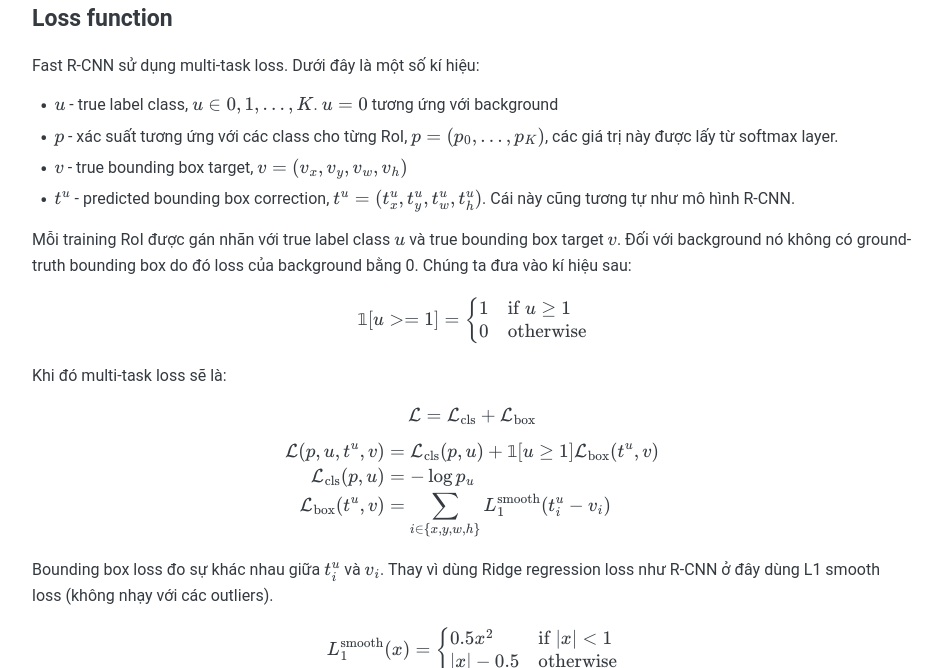
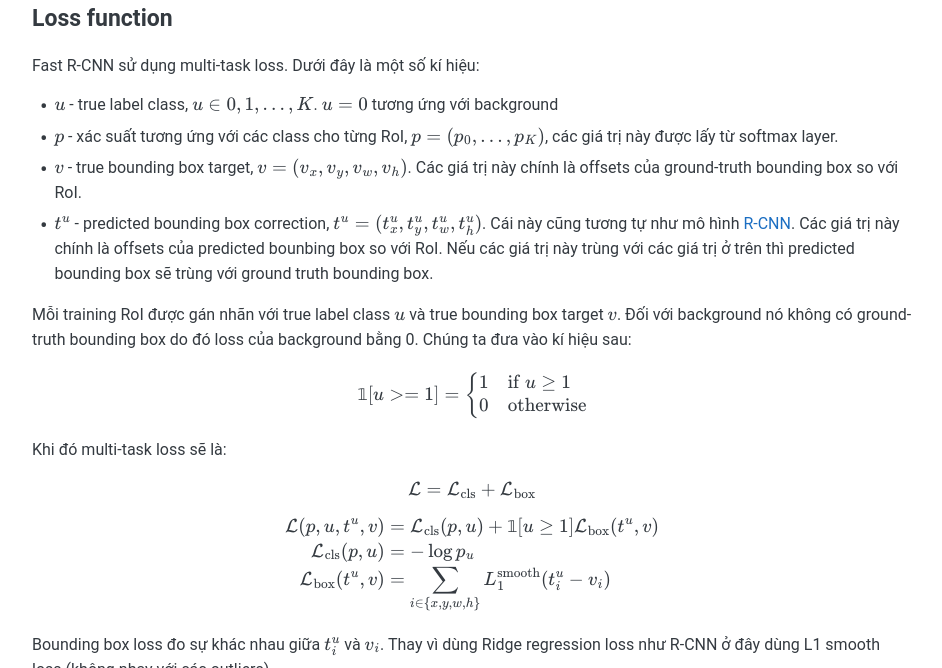
Before and after one commit to huytranvan2010/huytranvan2010.github.io, a Jekyll site: the page built from _posts/2021-07-20-Fast-R-CNN-Understanding.md, in a window 1280 px wide and 900 px high, scrolled down 4602 px, cut to the strip 102-770 px from the top of the window. Shown: the whole strip, without its empty margins (168-1110 px from the left). Built offline with Jekyll 4.4.1, drawn with Linux system fonts in a browser that asks for light colours.

Commit message:
add explaination about offsets

```diff
--- a/_posts/2021-07-20-Fast-R-CNN-Understanding.md
+++ b/_posts/2021-07-20-Fast-R-CNN-Understanding.md
@@ -80,8 +80,8 @@ Các bước hoạt động chính của Fast R-CNN
 Fast R-CNN sử dụng multi-task loss. Dưới đây là một số kí hiệu:
 - $u$ - true label class, $u \in 0, 1, \dots, K$. $u=0$ tương ứng với background
 - $p$ - xác suất tương ứng với các class cho từng RoI, $p = (p_0, \dots, p_K)$, các giá trị này được lấy từ softmax layer.
-- $v$ - true bounding box target, $v = (v_x, v_y, v_w, v_h)$
-- $t^u$ - predicted bounding box correction, $t^u = (t^u_x, t^u_y, t^u_w, t^u_h)$. Cái này cũng tương tự như mô hình R-CNN.
+- $v$ - true bounding box target, $v = (v_x, v_y, v_w, v_h)$. Các giá trị này chính là offsets của ground-truth bounding box so với RoI.
+- $t^u$ - predicted bounding box correction, $t^u = (t^u_x, t^u_y, t^u_w, t^u_h)$. Cái này cũng tương tự như mô hình [R-CNN](https://huytranvan2010.github.io/R-CNN-Understanding/). Các giá trị này chính là offsets của predicted bounbing box so với RoI. Nếu các giá trị này trùng với các giá trị ở trên thì predicted bounding box sẽ trùng với ground truth bounding box.
 
 Mỗi training RoI được gán nhãn với true label class $u$ và true bounding box target $v$. Đối với background nó không có ground-truth bounding box do đó loss của background bằng 0. Chúng ta đưa vào kí hiệu sau:
 
```
